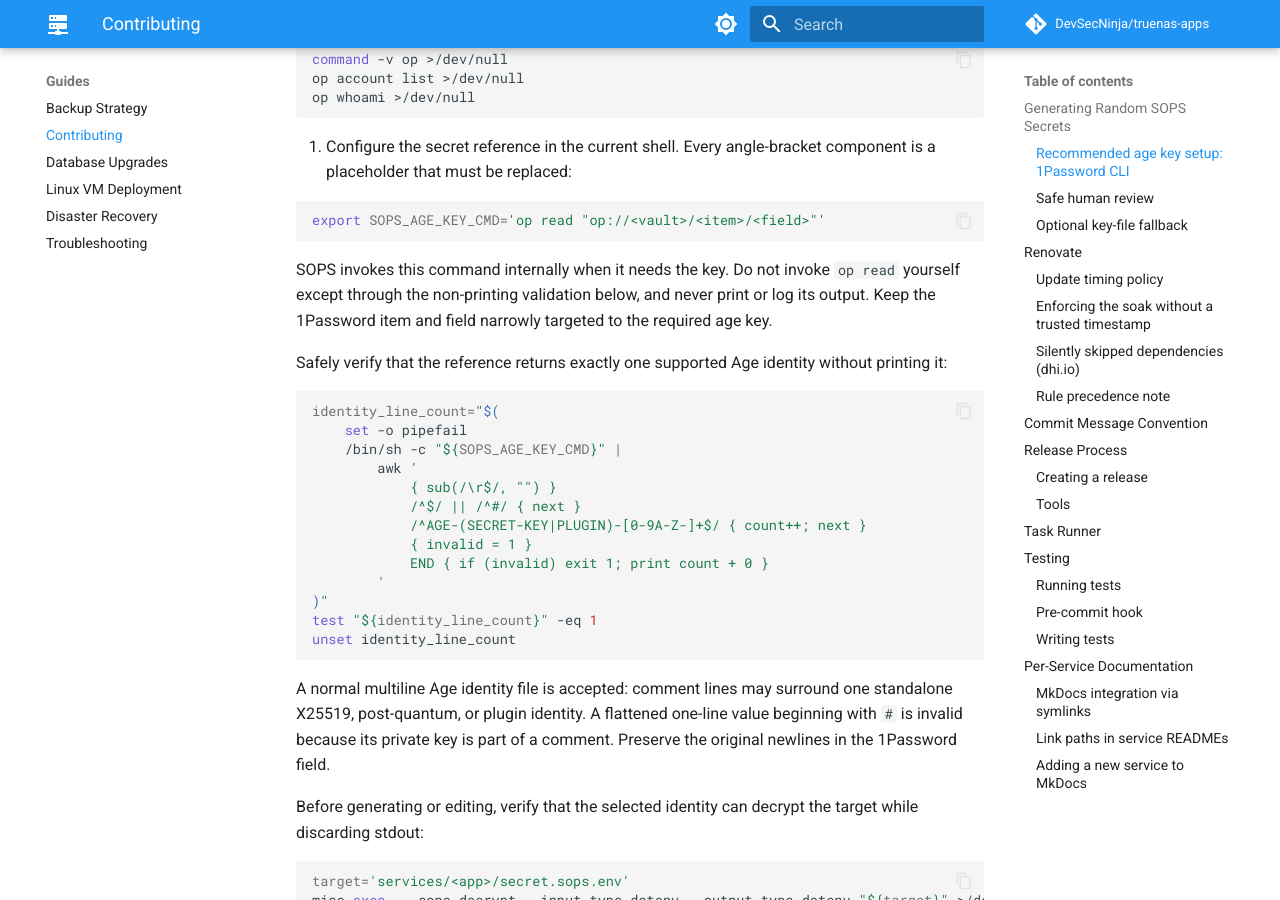
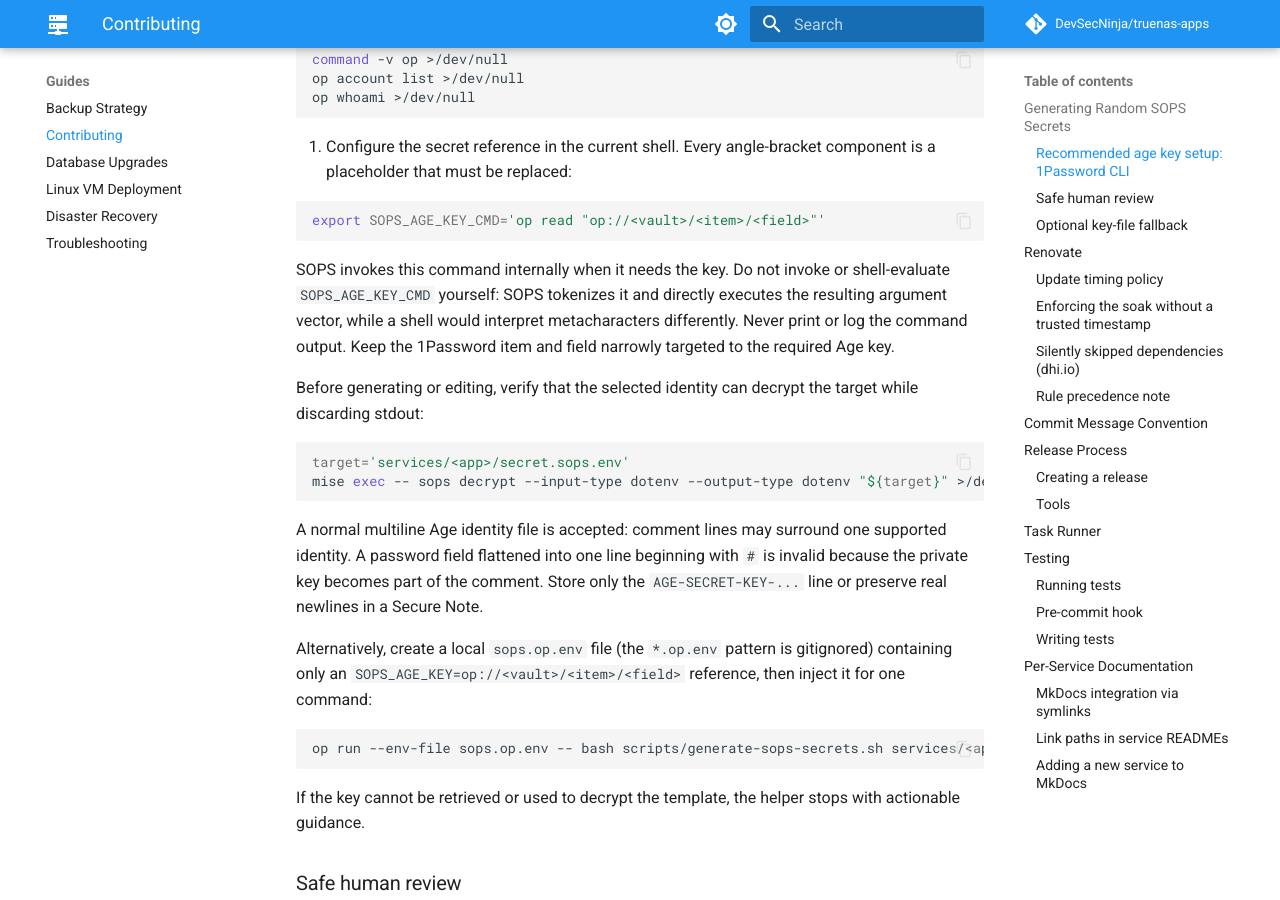
Before and after one commit to DevSecNinja/truenas-apps, an MkDocs documentation site: the page built from docs/CONTRIBUTING.md, in a window 1280 px wide and 900 px high, scrolled down 1101 px. Built offline with MkDocs 1.6.1 and Material for MkDocs 9.7.7, drawn with Linux system fonts in a browser that asks for light colours; comment, search, counter and statistics services are not loaded; some of the changed text lies outside the part shown.

Commit message:
fix(sops): align key command validation
Co-authored-by: Copilot App <223556219+Copilot@users.noreply.github.com>

````diff
--- a/docs/CONTRIBUTING.md
+++ b/docs/CONTRIBUTING.md
@@ -43,31 +43,11 @@ Use SOPS-native `SOPS_AGE_KEY_CMD` so the private key remains in 1Password:
    export SOPS_AGE_KEY_CMD='op read "op://<vault>/<item>/<field>"'
    ```
 
-SOPS invokes this command internally when it needs the key. Do not invoke `op read` yourself except through the non-printing validation below, and never print or log its output. Keep the 1Password item and field narrowly targeted to the required age key.
-
-Safely verify that the reference returns exactly one supported Age identity
-without printing it:
-
-```sh
-identity_line_count="$(
-    set -o pipefail
-    /bin/sh -c "${SOPS_AGE_KEY_CMD}" |
-        awk '
-            { sub(/\r$/, "") }
-            /^$/ || /^#/ { next }
-            /^AGE-(SECRET-KEY|PLUGIN)-[0-9A-Z-]+$/ { count++; next }
-            { invalid = 1 }
-            END { if (invalid) exit 1; print count + 0 }
-        '
-)"
-test "${identity_line_count}" -eq 1
-unset identity_line_count
-```
-
-A normal multiline Age identity file is accepted: comment lines may surround
-one standalone X25519, post-quantum, or plugin identity. A flattened one-line
-value beginning with `#` is invalid because its private key is part of a
-comment. Preserve the original newlines in the 1Password field.
+SOPS invokes this command internally when it needs the key. Do not invoke or
+shell-evaluate `SOPS_AGE_KEY_CMD` yourself: SOPS tokenizes it and directly
+executes the resulting argument vector, while a shell would interpret
+metacharacters differently. Never print or log the command output. Keep the
+1Password item and field narrowly targeted to the required Age key.
 
 Before generating or editing, verify that the selected identity can decrypt the target while discarding stdout:
 
@@ -75,6 +55,11 @@ Before generating or editing, verify that the selected identity can decrypt the
 target='services/<app>/secret.sops.env'
 mise exec -- sops decrypt --input-type dotenv --output-type dotenv "${target}" >/dev/null
 ```
+
+A normal multiline Age identity file is accepted: comment lines may surround
+one supported identity. A password field flattened into one line beginning with
+`#` is invalid because the private key becomes part of the comment. Store only
+the `AGE-SECRET-KEY-...` line or preserve real newlines in a Secure Note.
 
 Alternatively, create a local `sops.op.env` file (the `*.op.env` pattern is gitignored) containing only an `SOPS_AGE_KEY=op://<vault>/<item>/<field>` reference, then inject it for one command:
 
````
Also changed, not shown: other parts of docs/CONTRIBUTING.md (+1 -1 lines), .github/skills/sops-secrets/SKILL.md, 5 other files.
